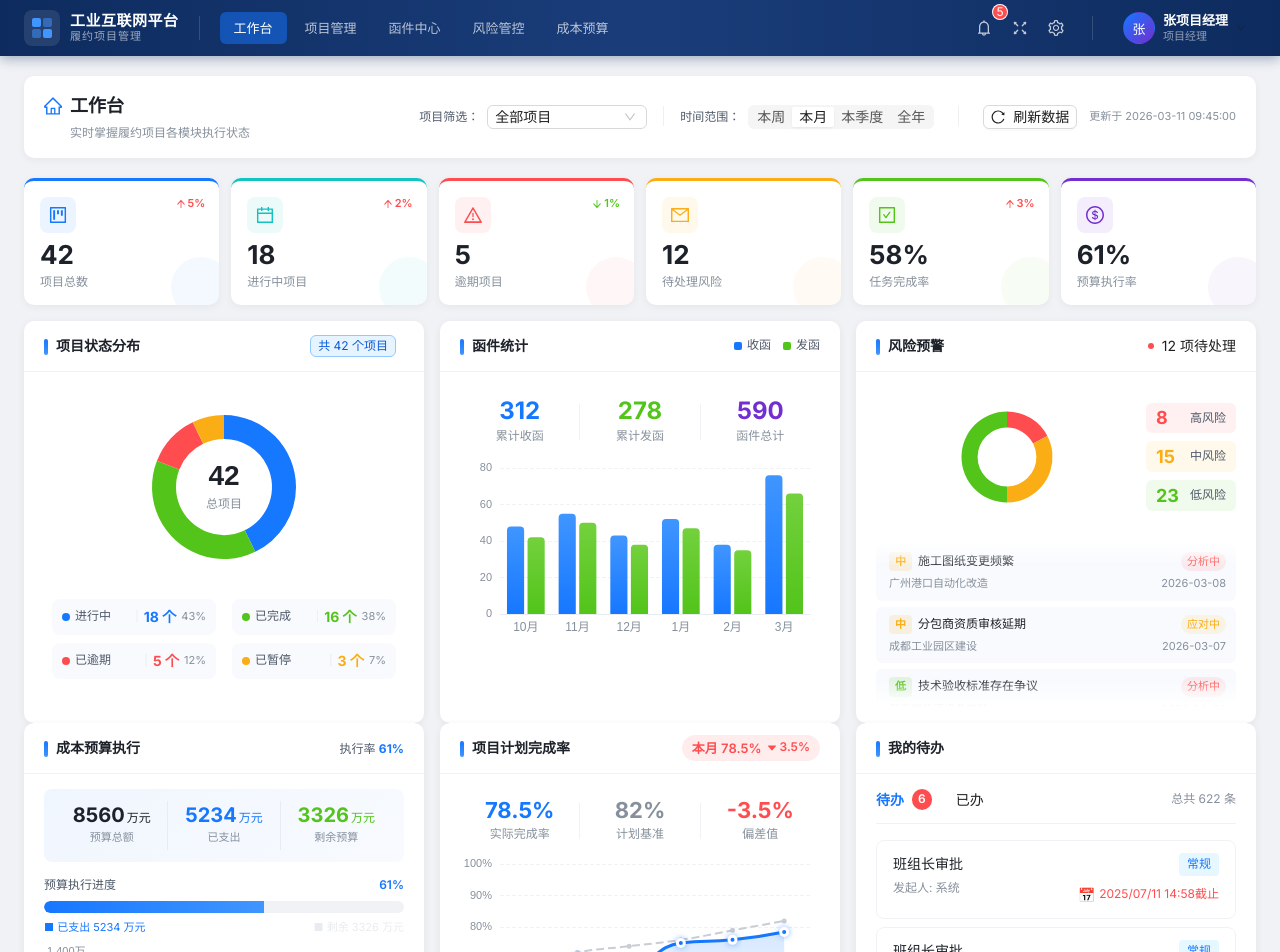
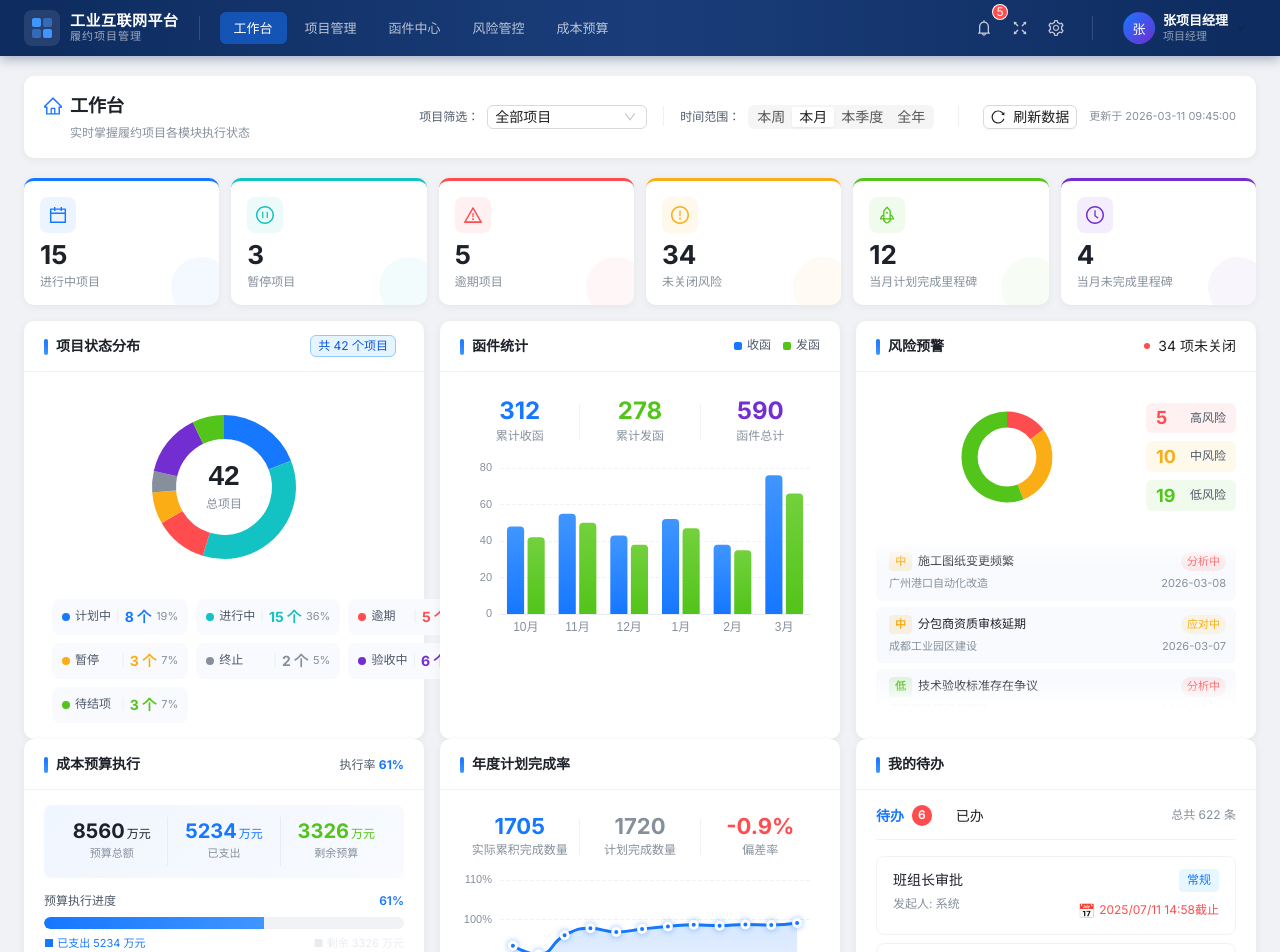
Before and after one commit to awtyi/workbenchdemo, a Vue app: page /workbench in a window 1280 px wide. Shown: the top 952 px of the page. Built offline with nearby package versions, Linux system fonts and the light colour scheme.

Commit message:
Update workbench statistics and charts

```diff
--- a/src/components/widgets/PlanWidget.vue
+++ b/src/components/widgets/PlanWidget.vue
@@ -1,34 +1,24 @@
 <template>
   <a-card class="widget-card">
     <template #title>
-      <span class="widget-title-dot" />项目计划完成率
-    </template>
-    <template #extra>
-      <div class="rate-badge" :class="stats.currentRate >= stats.baseline ? 'good' : 'warn'">
-        本月 {{ stats.currentRate }}%
-        <span class="diff">
-          <CaretUpOutlined v-if="stats.currentRate >= stats.baseline" />
-          <CaretDownOutlined v-else />
-          {{ Math.abs(stats.currentRate - stats.baseline).toFixed(1) }}%
-        </span>
-      </div>
+      <span class="widget-title-dot" />年度计划完成率
     </template>
     <div class="plan-summary">
       <div class="plan-stat">
-        <span class="plan-stat-value" style="color: #1677FF">{{ stats.currentRate }}%</span>
-        <span class="plan-stat-label">实际完成率</span>
+        <span class="plan-stat-value" style="color: #1677FF">{{ actualCompleted }}</span>
+        <span class="plan-stat-label">实际累积完成数量</span>
       </div>
       <div class="plan-stat-divider" />
       <div class="plan-stat">
-        <span class="plan-stat-value" style="color: #86909C">{{ stats.baseline }}%</span>
-        <span class="plan-stat-label">计划基准</span>
+        <span class="plan-stat-value" style="color: #86909C">{{ plannedCompleted }}</span>
+        <span class="plan-stat-label">计划完成数量</span>
       </div>
       <div class="plan-stat-divider" />
       <div class="plan-stat">
-        <span class="plan-stat-value" :style="{ color: stats.currentRate >= stats.baseline ? '#52C41A' : '#FF4D4F' }">
-          {{ stats.currentRate >= stats.baseline ? '+' : '' }}{{ (stats.currentRate - stats.baseline).toFixed(1) }}%
+        <span class="plan-stat-value" :style="{ color: deviationRate >= 0 ? '#52C41A' : '#FF4D4F' }">
+          {{ deviationRate >= 0 ? '+' : '' }}{{ deviationRate.toFixed(1) }}%
         </span>
-        <span class="plan-stat-label">偏差值</span>
+        <span class="plan-stat-label">偏差率</span>
       </div>
     </div>
     <v-chart v-show="ready" :option="chartOption" autoresize lazy-init style="height: 190px;" />
@@ -42,15 +32,59 @@ import { LineChart } from 'echarts/charts'
 import { TooltipComponent, GridComponent } from 'echarts/components'
 import { CanvasRenderer } from 'echarts/renderers'
 import VChart from 'vue-echarts'
-import { CaretUpOutlined, CaretDownOutlined } from '@ant-design/icons-vue'
-import { useWorkbenchStore } from '@/stores/workbench'
-
 use([LineChart, TooltipComponent, GridComponent, CanvasRenderer])
 
-const store = useWorkbenchStore()
-const stats = computed(() => store.planStats)
 const ready = ref(false)
 onMounted(() => { ready.value = true })
+
+// 模拟数据：实际完成数量和计划完成数量
+const monthlyData = [
+  { month: '1月', actual: 14, planned: 15 },
+  { month: '2月', actual: 27, planned: 30 },
+  { month: '3月', actual: 55, planned: 55 },
+  { month: '4月', actual: 80, planned: 80 },
+  { month: '5月', actual: 100, planned: 105 },
+  { month: '6月', actual: 129, planned: 130 },
+  { month: '7月', actual: 155, planned: 155 },
+  { month: '8月', actual: 180, planned: 180 },
+  { month: '9月', actual: 200, planned: 205 },
+  { month: '10月', actual: 230, planned: 230 },
+  { month: '11月', actual: 250, planned: 255 },
+  { month: '12月', actual: 285, planned: 280 },
+]
+
+// 计算累积数据
+const cumulativeData = computed(() => {
+  let actualSum = 0
+  let plannedSum = 0
+  return monthlyData.map(item => {
+    actualSum += item.actual
+    plannedSum += item.planned
+    return {
+      month: item.month,
+      actual: actualSum,
+      planned: plannedSum,
+      ratio: plannedSum > 0 ? (actualSum / plannedSum) * 100 : 0
+    }
+  })
+})
+
+// 计算到本月的实际累积完成数量
+const actualCompleted = computed(() => {
+  return cumulativeData.value[cumulativeData.value.length - 1].actual
+})
+
+// 计算到本月的计划完成数量
+const plannedCompleted = computed(() => {
+  return cumulativeData.value[cumulativeData.value.length - 1].planned
+})
+
+// 计算偏差率
+const deviationRate = computed(() => {
+  const actual = actualCompleted.value
+  const planned = plannedCompleted.value
+  return planned > 0 ? ((actual - planned) / planned) * 100 : 0
+})
 
 const chartOption = computed(() => ({
   tooltip: {
@@ -63,7 +97,7 @@ const chartOption = computed(() => ({
       params.forEach((p: any) => {
         str += `<div style="display:flex;justify-content:space-between;gap:16px;">
           <span>${p.marker}${p.seriesName}</span>
-          <span style="font-weight:600;">${p.value}%</span>
+          <span style="font-weight:600;">${p.value.toFixed(1)}%</span>
         </div>`
       })
       return str
@@ -72,33 +106,23 @@ const chartOption = computed(() => ({
   grid: { top: 8, right: 10, bottom: 24, left: 40 },
   xAxis: {
     type: 'category',
-    data: stats.value.monthlyRate.map(d => d.month),
+    data: cumulativeData.value.map(d => d.month),
     axisLine: { lineStyle: { color: '#E8ECF0' } },
     axisTick: { show: false },
     axisLabel: { color: '#86909C', fontSize: 12 },
   },
   yAxis: {
     type: 'value',
-    min: 50,
-    max: 100,
+    min: 70,
+    max: 110,
     splitLine: { lineStyle: { color: '#F0F2F5', type: 'dashed' } },
     axisLabel: { color: '#86909C', fontSize: 11, formatter: '{value}%' },
   },
   series: [
     {
-      name: '计划基准',
+      name: '每月累积比例',
       type: 'line',
-      data: stats.value.monthlyRate.map(d => d.planned),
-      smooth: true,
-      lineStyle: { color: '#C9CDD4', width: 2, type: 'dashed' },
-      itemStyle: { color: '#C9CDD4' },
-      symbol: 'circle',
-      symbolSize: 5,
-    },
-    {
-      name: '实际完成率',
-      type: 'line',
-      data: stats.value.monthlyRate.map(d => d.actual),
+      data: cumulativeData.value.map(d => d.ratio),
       smooth: true,
       lineStyle: { color: '#1677FF', width: 3 },
       itemStyle: { color: '#1677FF', borderWidth: 3, borderColor: '#fff', shadowBlur: 6, shadowColor: 'rgba(22,119,255,0.4)' },
@@ -114,18 +138,6 @@ const chartOption = computed(() => ({
 
 <style scoped>
 .widget-card { height: 100%; }
-.rate-badge {
-  display: flex;
-  align-items: center;
-  gap: 4px;
-  font-size: 13px;
-  font-weight: 600;
-  padding: 3px 10px;
-  border-radius: 20px;
-}
-.rate-badge.good { background: rgba(82, 196, 26, 0.1); color: #52C41A; }
-.rate-badge.warn { background: rgba(255, 77, 79, 0.1); color: #FF4D4F; }
-.diff { font-size: 12px; display: flex; align-items: center; gap: 2px; }
 .plan-summary {
   display: flex;
   align-items: center;
--- a/src/components/widgets/ProjectStatusWidget.vue
+++ b/src/components/widgets/ProjectStatusWidget.vue
@@ -42,10 +42,13 @@ const ready = ref(false)
 onMounted(() => { ready.value = true })
 
 const statusList = computed(() => [
-  { key: 'inProgress', name: '进行中', value: stats.value.inProgress, color: '#1677FF' },
-  { key: 'completed', name: '已完成', value: stats.value.completed, color: '#52C41A' },
-  { key: 'overdue', name: '已逾期', value: stats.value.overdue, color: '#FF4D4F' },
-  { key: 'suspended', name: '已暂停', value: stats.value.suspended, color: '#FAAD14' },
+  { key: 'planned', name: '计划中', value: stats.value.planned, color: '#1677FF' },
+  { key: 'inProgress', name: '进行中', value: stats.value.inProgress, color: '#13C2C2' },
+  { key: 'overdue', name: '逾期', value: stats.value.overdue, color: '#FF4D4F' },
+  { key: 'suspended', name: '暂停', value: stats.value.suspended, color: '#FAAD14' },
+  { key: 'terminated', name: '终止', value: stats.value.terminated, color: '#86909C' },
+  { key: '验收中', name: '验收中', value: stats.value.验收中, color: '#722ED1' },
+  { key: '待结项', name: '待结项', value: stats.value.待结项, color: '#52C41A' },
 ])
 
 const getPercent = (val: number) => {
@@ -105,11 +108,17 @@ const chartOption = computed(() => ({
 /* 2×2 图例网格 */
 .legend-grid {
   display: grid;
-  grid-template-columns: 1fr 1fr;
-  gap: 8px 16px;
+  grid-template-columns: repeat(3, 1fr);
+  gap: 8px;
   width: 100%;
   margin-top: 12px;
   padding: 0 8px;
+}
+
+@media (max-width: 768px) {
+  .legend-grid {
+    grid-template-columns: 1fr 1fr;
+  }
 }
 
 .legend-item {
--- a/src/components/widgets/RiskWidget.vue
+++ b/src/components/widgets/RiskWidget.vue
@@ -4,7 +4,7 @@
       <span class="widget-title-dot" />风险预警
     </template>
     <template #extra>
-      <a-badge status="error" :text="`${stats.unhandled} 项待处理`" />
+      <a-badge status="error" :text="`${unclosedRisks} 项未关闭`" />
     </template>
     <div class="risk-content">
       <div class="chart-wrap">
@@ -66,6 +66,11 @@ use([PieChart, TooltipComponent, CanvasRenderer])
 const store = useWorkbenchStore()
 const stats = computed(() => store.riskStats)
 const ready = ref(false)
+
+// 计算未关闭的风险数量
+const unclosedRisks = computed(() => {
+  return stats.value.high + stats.value.medium + stats.value.low
+})
 
 const levelText: Record<string, string> = { high: '高', medium: '中', low: '低' }
 
--- a/src/mock/workbenchData.ts
+++ b/src/mock/workbenchData.ts
@@ -5,10 +5,19 @@ export const mockWorkbenchData: WorkbenchData = {
 
   projectStats: {
     total: 42,
-    inProgress: 18,
-    completed: 16,
+    planned: 8,
+    inProgress: 15,
     overdue: 5,
     suspended: 3,
+    terminated: 2,
+    验收中: 6,
+    待结项: 3,
+  },
+
+  milestoneStats: {
+    monthlyPlanned: 12,
+    monthlyCompleted: 8,
+    totalUncompleted: 15,
   },
 
   letterStats: {
@@ -25,10 +34,10 @@ export const mockWorkbenchData: WorkbenchData = {
   },
 
   riskStats: {
-    high: 8,
-    medium: 15,
-    low: 23,
-    unhandled: 12,
+    high: 5,
+    medium: 10,
+    low: 19,
+    unhandled: 8,
     items: [
       { id: 'R001', name: '供应链延误导致进度滞后', level: 'high', project: '华东智能制造基地项目', status: '分析中', date: '2026-03-10' },
       { id: 'R002', name: '关键设备采购超预算', level: 'high', project: '北京数据中心扩建项目', status: '应对中', date: '2026-03-09' },
--- a/src/stores/workbench.ts
+++ b/src/stores/workbench.ts
@@ -15,6 +15,7 @@ export const useWorkbenchStore = defineStore('workbench', () => {
   const budgetStats = computed(() => data.value.budgetStats)
   const planStats = computed(() => data.value.planStats)
   const taskStats = computed(() => data.value.taskStats)
+  const milestoneStats = computed(() => data.value.milestoneStats)
   const lastUpdated = computed(() => data.value.lastUpdated)
 
   const taskCompletionRate = computed(() => {
@@ -40,6 +41,7 @@ export const useWorkbenchStore = defineStore('workbench', () => {
     budgetStats,
     planStats,
     taskStats,
+    milestoneStats,
     lastUpdated,
     taskCompletionRate,
     refreshData,
--- a/src/views/WorkbenchPage.vue
+++ b/src/views/WorkbenchPage.vue
@@ -57,13 +57,6 @@
           <div class="stat-card-value">{{ card.value }}</div>
           <div class="stat-card-label">{{ card.label }}</div>
         </div>
-        <div class="stat-card-trend" v-if="card.trend !== undefined">
-          <ArrowUpOutlined v-if="card.trend > 0" class="trend-icon up" />
-          <ArrowDownOutlined v-else-if="card.trend < 0" class="trend-icon down" />
-          <span :class="['trend-text', card.trend > 0 ? 'up' : 'down']">
-            {{ Math.abs(card.trend) }}%
-          </span>
-        </div>
         <div class="stat-card-decorator" />
       </div>
     </div>
@@ -107,14 +100,12 @@ import { computed } from 'vue'
 import {
   HomeOutlined,
   ReloadOutlined,
-  ArrowUpOutlined,
-  ArrowDownOutlined,
-  ProjectOutlined,
-  MailOutlined,
   WarningOutlined,
-  DollarOutlined,
   CalendarOutlined,
-  CheckSquareOutlined,
+  PauseCircleOutlined,
+  ExclamationCircleOutlined,
+  RocketOutlined,
+  ClockCircleOutlined,
 } from '@ant-design/icons-vue'
 import WorkbenchLayout from '@/components/layout/WorkbenchLayout.vue'
 import ProjectStatusWidget from '@/components/widgets/ProjectStatusWidget.vue'
@@ -144,32 +135,27 @@ const timeRangeOptions = [
 ]
 
 const overviewCards = computed(() => {
-  const { projectStats, taskStats, riskStats, budgetStats } = store
-  const taskRate = taskStats.total > 0
-    ? Math.round((taskStats.completed / taskStats.total) * 100)
-    : 0
-  const budgetRate = budgetStats.totalBudget > 0
-    ? Math.round((budgetStats.spent / budgetStats.totalBudget) * 100)
-    : 0
+  const { projectStats, riskStats, milestoneStats } = store
+
+  // 计算未关闭风险数量
+  const unclosedRisks = riskStats.high + riskStats.medium + riskStats.low
 
   return [
-    {
-      key: 'totalProject',
-      label: '项目总数',
-      value: projectStats.total,
-      icon: ProjectOutlined,
-      color: '#1677FF',
-      bg: 'rgba(22,119,255,0.08)',
-      trend: 5,
-    },
     {
       key: 'inProgress',
       label: '进行中项目',
       value: projectStats.inProgress,
       icon: CalendarOutlined,
+      color: '#1677FF',
+      bg: 'rgba(22,119,255,0.08)',
+    },
+    {
+      key: 'suspended',
+      label: '暂停项目',
+      value: projectStats.suspended,
+      icon: PauseCircleOutlined,
       color: '#13C2C2',
       bg: 'rgba(19,194,194,0.08)',
-      trend: 2,
     },
     {
       key: 'overdue',
@@ -178,34 +164,30 @@ const overviewCards = computed(() => {
       icon: WarningOutlined,
       color: '#FF4D4F',
       bg: 'rgba(255,77,79,0.08)',
-      trend: -1,
     },
     {
-      key: 'riskUnhandled',
-      label: '待处理风险',
-      value: riskStats.unhandled,
-      icon: MailOutlined,
+      key: 'unclosedRisks',
+      label: '未关闭风险',
+      value: unclosedRisks,
+      icon: ExclamationCircleOutlined,
       color: '#FAAD14',
       bg: 'rgba(250,173,20,0.08)',
-      trend: undefined,
     },
     {
-      key: 'taskRate',
-      label: '任务完成率',
-      value: `${taskRate}%`,
-      icon: CheckSquareOutlined,
+      key: 'monthlyPlannedMilestones',
+      label: '当月计划完成里程碑',
+      value: milestoneStats.monthlyPlanned,
+      icon: RocketOutlined,
       color: '#52C41A',
       bg: 'rgba(82,196,26,0.08)',
-      trend: 3,
     },
     {
-      key: 'budgetRate',
-      label: '预算执行率',
-      value: `${budgetRate}%`,
-      icon: DollarOutlined,
+      key: 'uncompletedMilestones',
+      label: '当月未完成里程碑',
+      value: milestoneStats.monthlyPlanned - milestoneStats.monthlyCompleted,
+      icon: ClockCircleOutlined,
       color: '#722ED1',
       bg: 'rgba(114,46,209,0.08)',
-      trend: undefined,
     },
   ]
 })
@@ -331,33 +313,7 @@ const overviewCards = computed(() => {
   margin-top: 2px;
 }
 
-.stat-card-trend {
-  position: absolute;
-  top: 14px;
-  right: 14px;
-  display: flex;
-  align-items: center;
-  gap: 2px;
-}
 
-.trend-icon {
-  font-size: 10px;
-}
-
-.trend-icon.up,
-.trend-text.up {
-  color: #FF4D4F;
-}
-
-.trend-icon.down,
-.trend-text.down {
-  color: #52C41A;
-}
-
-.trend-text {
-  font-size: 11px;
-  font-weight: 600;
-}
 
 .stat-card-decorator {
   position: absolute;
```
Also changed, not shown: src/types/workbench.ts (+12 -1 lines).
